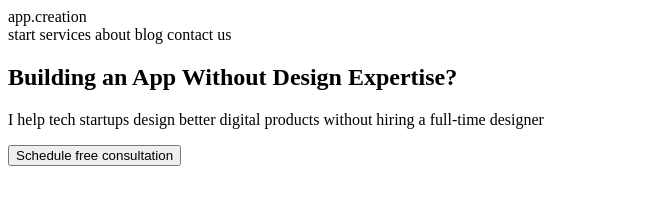
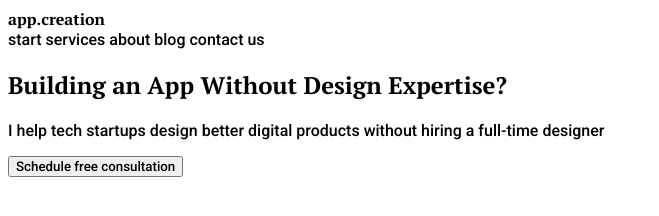
Before and after one commit to WebHeroSchool/Arien7, a plain HTML site: page index.html in a window 1280 px wide. Shown: the whole page, without its empty margins (0-659 px from the left). Drawn offline with Linux system fonts and the light colour scheme.

Commit message:
Добавлены шрифты

```diff
--- a/index.html
+++ b/index.html
@@ -3,24 +3,26 @@
   <head>
     <meta charset="utf-8">
     <title>Мой первый сайт</title>
+    <link rel="stylesheet" href="https://fonts.googleapis.com/css2?family=PT+Serif:wght@700&family=Roboto:wght@500&display=swap">
+    <link rel="stylesheet" href="style.css">
   </head>
   <body>
     <header>
-      <div>app.creation</div>
+      <div class="title">app.creation</div>
       <nav>
-        <a>start</a>
-        <a>services</a>
-        <a>about</a>
-        <a>blog</a>
-        <a>contact us</a>
+        <a class="text">start</a>
+        <a class="text">services</a>
+        <a class="text">about</a>
+        <a class="text">blog</a>
+        <a class="text">contact us</a>
       </nav>
     </header>
     <section>
       <main>
-        <h1>Building an App Without Design Expertise?</h1>
-        <p>I help tech startups design better digital products
+        <h1 class="title">Building an App Without Design Expertise?</h1>
+        <p class="text">I help tech startups design better digital products
 without hiring a full-time designer</p>
-        <button>Schedule free consultation</button>
+        <button class="text">Schedule free consultation</button>
       </main>
       <div>
         <img>
--- /dev/null
+++ b/style.css
@@ -0,0 +1,6 @@
+.title {
+  font-family: 'PT Serif', serif;
+}
+.text {
+  font-family: 'Roboto', sans-serif;
+}
```
